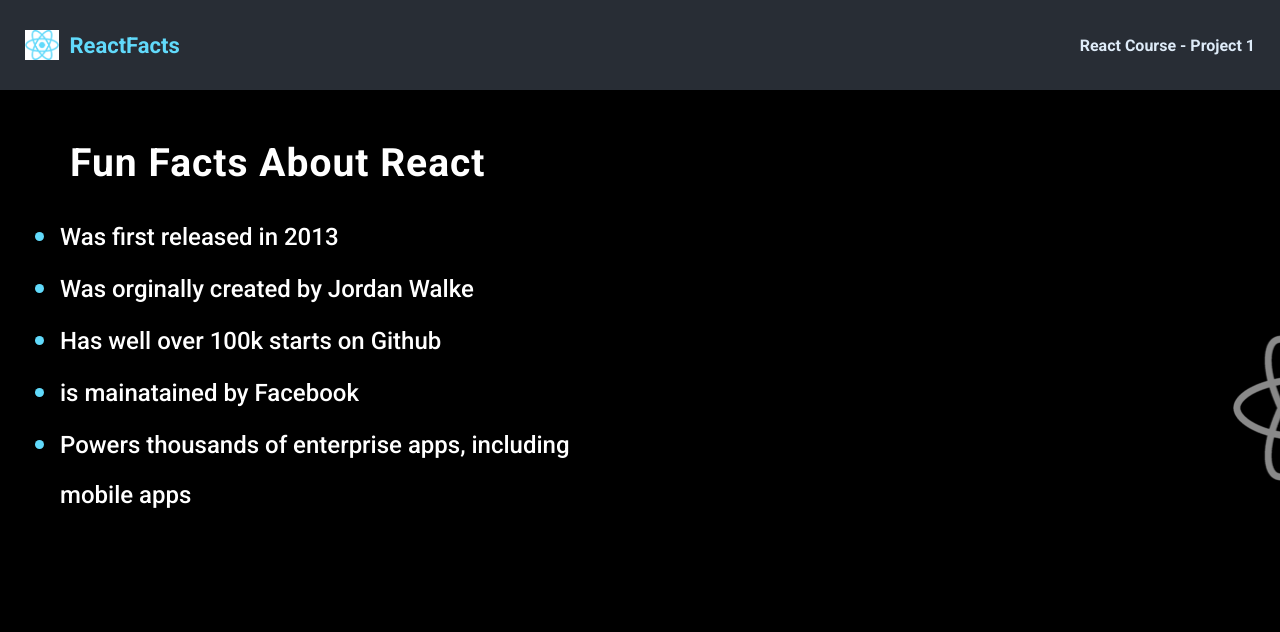
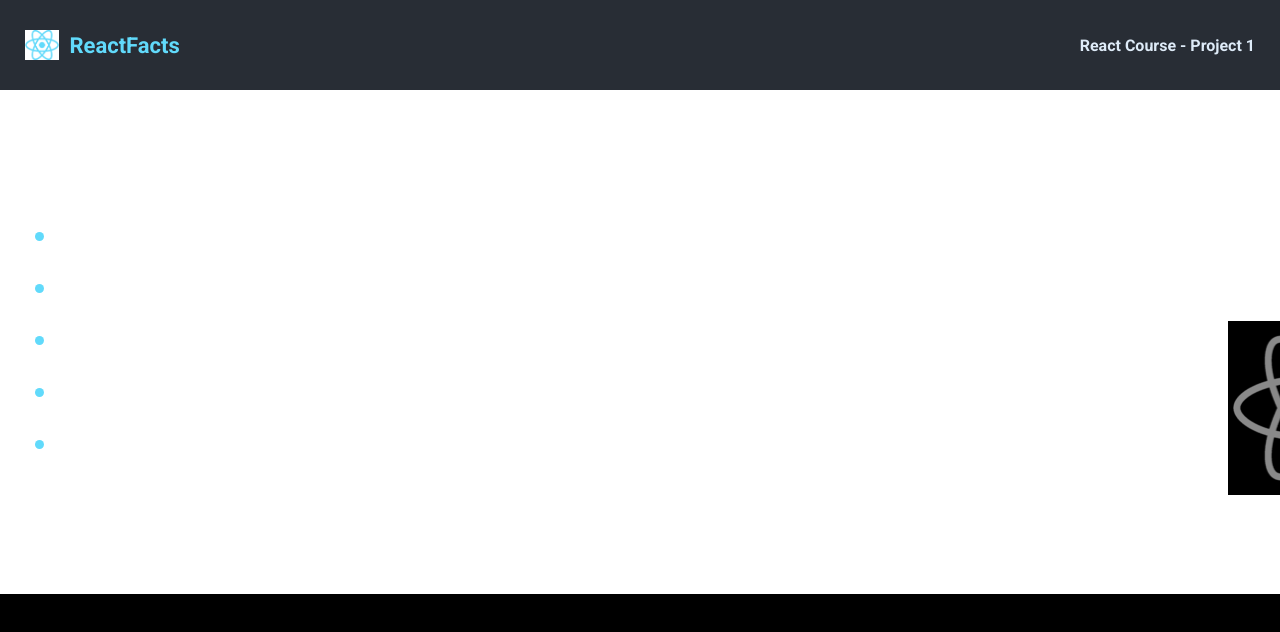
Before and after one commit to Tinady/scrimba-react-course, a React (Create React App) app in the folder funfactsabtreact/: page / in a window 1280 px wide. Shown: the top 632 px of the page. Built offline with nearby package versions, Linux system fonts and the light colour scheme.

Commit message:
Update Main.js

```diff
--- a/funfactsabtreact/src/components/Main.js
+++ b/funfactsabtreact/src/components/Main.js
@@ -1,8 +1,13 @@
 
 import React from "react";
-function  MainContent(){
+function  MainContent(props){
+    const style={
+        backgroundColor:props.darkmode?"black":"white",
+        color:props.darkmode?"white":"black"
+    }
+
     return(
-   <main className="container">
+   <main style={style} className="container">
     <h1 className="main-title">Fun Facts About React</h1>
     <ul className="lists">
         <li>Was first released in 2013</li>
```
